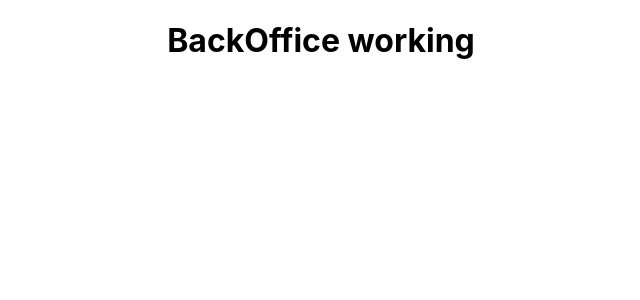
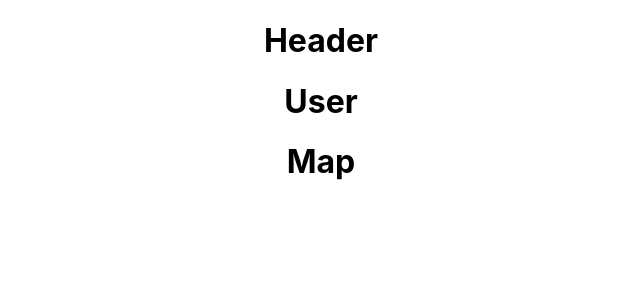
Before and after one commit to AndyGaSa/BackOfficeProfile, a React (Create React App) app: page / in a window 1280 px wide. Shown: the top 300 px of the page, without its empty margins (319-959 px from the left). Built offline with nearby package versions, Linux system fonts and the light colour scheme.

Commit message:
Install material-ui for react and change page title

```diff
--- a/package.json
+++ b/package.json
@@ -3,6 +3,7 @@
   "version": "0.1.0",
   "private": true,
   "dependencies": {
+    "@material-ui/core": "^4.12.3",
     "@testing-library/jest-dom": "^5.14.1",
     "@testing-library/react": "^11.2.7",
     "@testing-library/user-event": "^12.8.3",
--- a/public/index.html
+++ b/public/index.html
@@ -15,16 +15,8 @@
       user's mobile device or desktop. See https://developers.google.com/web/fundamentals/web-app-manifest/
     -->
     <link rel="manifest" href="%PUBLIC_URL%/manifest.json" />
-    <!--
-      Notice the use of %PUBLIC_URL% in the tags above.
-      It will be replaced with the URL of the `public` folder during the build.
-      Only files inside the `public` folder can be referenced from the HTML.
-
-      Unlike "/favicon.ico" or "favicon.ico", "%PUBLIC_URL%/favicon.ico" will
-      work correctly both with client-side routing and a non-root public URL.
-      Learn how to configure a non-root public URL by running `npm run build`.
-    -->
-    <title>React App</title>
+    <link rel="stylesheet" href="https://fonts.googleapis.com/css?family=Roboto:300,400,500,700&display=swap" />
+    <title>User Info - Back Office</title>
   </head>
   <body>
     <noscript>You need to enable JavaScript to run this app.</noscript>
--- a/src/App.jsx
+++ b/src/App.jsx
@@ -1,10 +1,15 @@
 import React from 'react';
+import Header from './components/Header';
+import User from './components/User';
+import Map from './components/Map';
 import './App.css';
 
 function App() {
   return (
     <div className="App">
-      <h1>BackOffice working</h1>
+      <Header />
+      <User />
+      <Map />
     </div>
   );
 }
```
Also changed, not shown: 2 other files (tests, documents, lock files or other folders).
